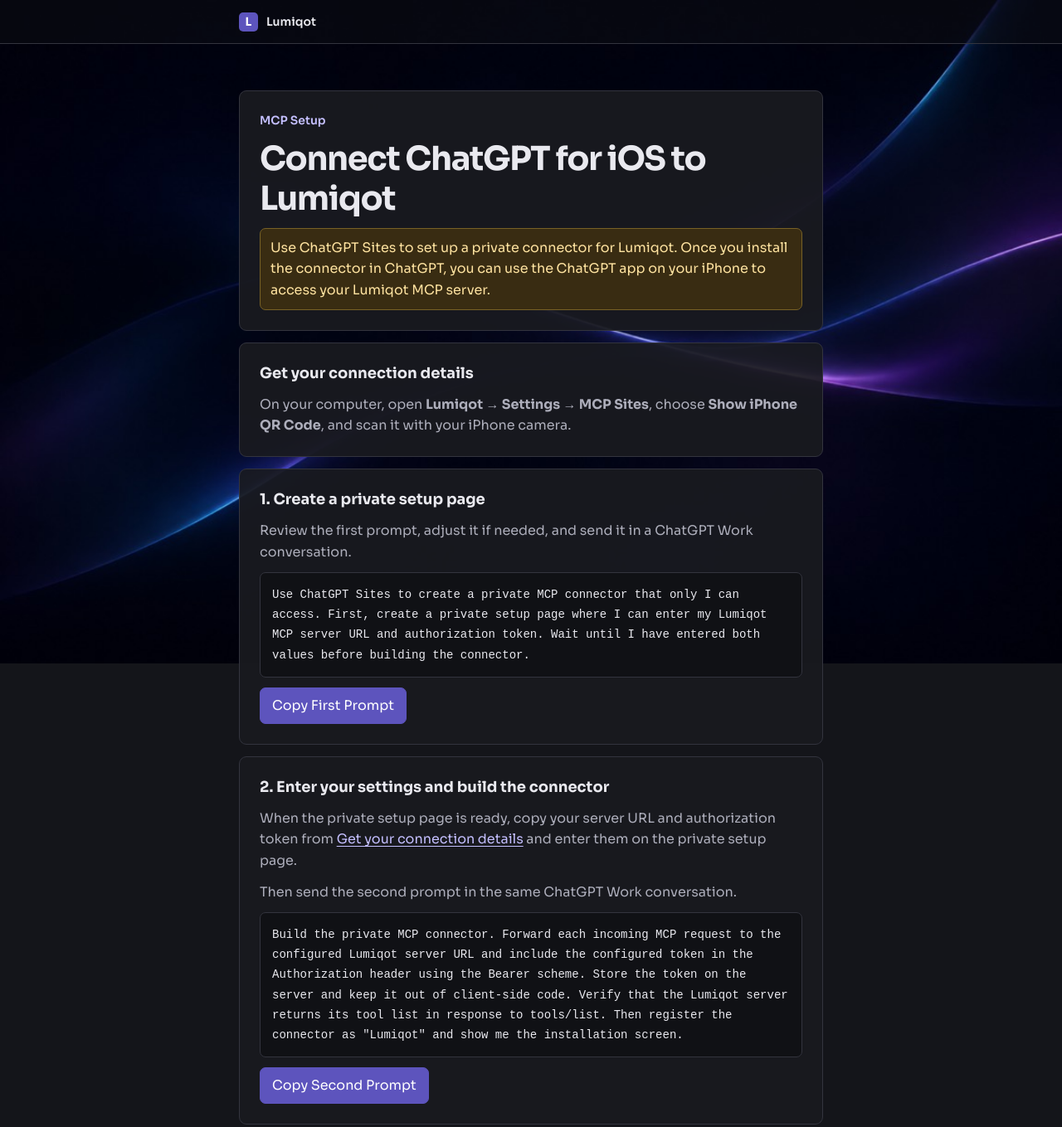
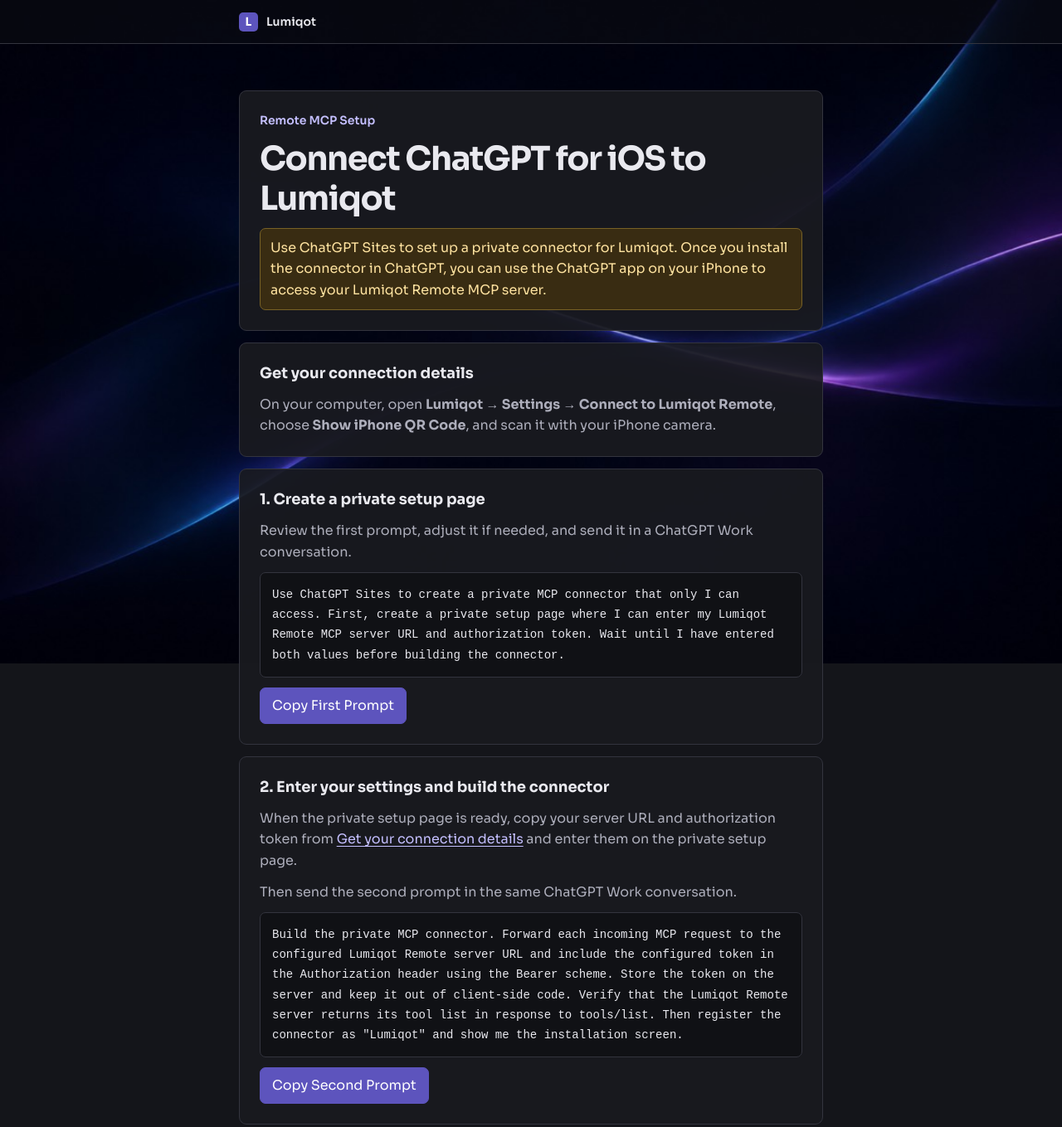
Before and after one commit to lumiqo/lumiqot-linux, a plain HTML site: page docs/guides/chatgpt-ios/mcp/index.html in a window 1280 px wide. Shown: the top 1359 px of the page at 83% size. Drawn offline with Linux system fonts and the light colour scheme.

Commit message:
Clarify Lumiqot Remote pairing guide

```diff
--- a/docs/guides/chatgpt-ios/mcp/index.html
+++ b/docs/guides/chatgpt-ios/mcp/index.html
@@ -6,7 +6,7 @@
   <meta name="referrer" content="no-referrer">
   <meta http-equiv="Content-Security-Policy" content="default-src 'none'; script-src 'self'; style-src 'self'; img-src 'self'; font-src 'self'; connect-src https:; form-action 'none'; base-uri 'none'">
   <meta name="theme-color" content="#14151a">
-  <title>Connect ChatGPT for iOS to Lumiqot · MCP Setup</title>
+  <title>Connect ChatGPT for iOS to Lumiqot · Remote MCP Setup</title>
   <link rel="stylesheet" href="./style.css">
   <script src="./copy.js" defer></script>
   <script src="./pairing.js" defer></script>
@@ -17,14 +17,14 @@
   </header>
   <main class="frame">
     <header class="intro">
-      <p class="subtitle">MCP Setup</p>
+      <p class="subtitle">Remote MCP Setup</p>
       <h1>Connect ChatGPT for iOS to Lumiqot</h1>
-      <p class="next-action">Use ChatGPT Sites to set up a private connector for Lumiqot. Once you install the connector in ChatGPT, you can use the ChatGPT app on your iPhone to access your Lumiqot MCP server.</p>
+      <p class="next-action">Use ChatGPT Sites to set up a private connector for Lumiqot. Once you install the connector in ChatGPT, you can use the ChatGPT app on your iPhone to access your Lumiqot Remote MCP server.</p>
     </header>
 
     <section id="pairing" aria-labelledby="pairing-title">
       <h2 id="pairing-title">Get your connection details</h2>
-      <p id="pairing-instructions">On your computer, open <strong>Lumiqot → Settings → MCP Sites</strong>, choose <strong>Show iPhone QR Code</strong>, and scan it with your iPhone camera.</p>
+      <p id="pairing-instructions">On your computer, open <strong>Lumiqot → Settings → Connect to Lumiqot Remote</strong>, choose <strong>Show iPhone QR Code</strong>, and scan it with your iPhone camera.</p>
       <button type="button" id="redeem-pairing" hidden>Get Connection Details</button>
       <p id="pairing-status" role="status" hidden></p>
       <div id="connection-details" hidden>
@@ -47,7 +47,7 @@
     <section aria-labelledby="admin">
       <h2 id="admin">1. Create a private setup page</h2>
       <p>Review the first prompt, adjust it if needed, and send it in a ChatGPT Work conversation.</p>
-      <pre><code id="first-prompt">Use ChatGPT Sites to create a private MCP connector that only I can access. First, create a private setup page where I can enter my Lumiqot MCP server URL and authorization token. Wait until I have entered both values before building the connector.</code></pre>
+      <pre><code id="first-prompt">Use ChatGPT Sites to create a private MCP connector that only I can access. First, create a private setup page where I can enter my Lumiqot Remote MCP server URL and authorization token. Wait until I have entered both values before building the connector.</code></pre>
       <div class="copy-row">
         <button type="button" data-copy="first-prompt" hidden>Copy First Prompt</button>
         <span class="copy-status" role="status"></span>
@@ -58,7 +58,7 @@
       <h2 id="connect">2. Enter your settings and build the connector</h2>
       <p>When the private setup page is ready, copy your server URL and authorization token from <a href="#pairing">Get your connection details</a> and enter them on the private setup page.</p>
       <p>Then send the second prompt in the same ChatGPT Work conversation.</p>
-      <pre><code id="second-prompt">Build the private MCP connector. Forward each incoming MCP request to the configured Lumiqot server URL and include the configured token in the Authorization header using the Bearer scheme. Store the token on the server and keep it out of client-side code. Verify that the Lumiqot server returns its tool list in response to tools/list. Then register the connector as "Lumiqot" and show me the installation screen.</code></pre>
+      <pre><code id="second-prompt">Build the private MCP connector. Forward each incoming MCP request to the configured Lumiqot Remote server URL and include the configured token in the Authorization header using the Bearer scheme. Store the token on the server and keep it out of client-side code. Verify that the Lumiqot Remote server returns its tool list in response to tools/list. Then register the connector as "Lumiqot" and show me the installation screen.</code></pre>
       <div class="copy-row">
         <button type="button" data-copy="second-prompt" hidden>Copy Second Prompt</button>
         <span class="copy-status" role="status"></span>
```
